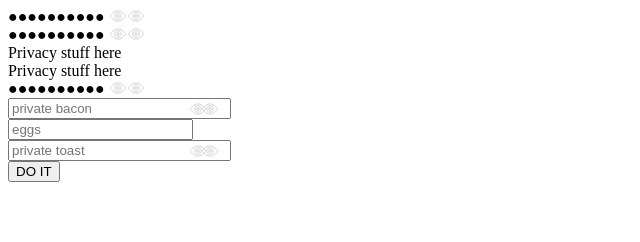
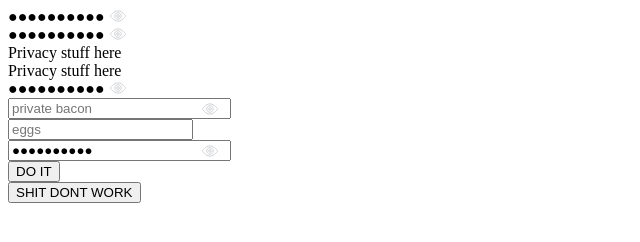
Before and after one commit to scottwhite/privacy-field, a website built with webpack: page index.html in a window 1280 px wide. Shown: the whole page, without its empty margins (0-640 px from the left). Built offline with nearby package versions, Linux system fonts and the light colour scheme.

Commit message:
fixes from SW and JC

```diff
--- a/index.html
+++ b/index.html
@@ -12,7 +12,7 @@
         text-align: center;
       }
     </style>
-    <script src="https://raw.githubusercontent.com/scottwhite/privacy-field/master/privacy_field.js"></script>
+    <script src="privacy_field.js"></script>
     <script>
       document.addEventListener('DOMContentLoaded', function(){
         let t = document.getElementById('toast');
@@ -40,10 +40,19 @@
           }
         });
       })
+      function makeNew(){
+        let papaDiv = document.createElement('div');
+        let newDiv = document.createElement('div');
+        newDiv.setAttribute('class', 'all-seeing-text');
+        newDiv.innerHTML = 'IT BROKE SON';
+        newDiv.setAttribute('style', 'display: inline');
+        papaDiv.appendChild(newDiv)
+        document.getElementById('root').appendChild(papaDiv);
+      }
     </script>
     </head>
     <body>
-      <div>
+      <div id='root'>
         <div style='display: inline-block'>
         <div class="all-seeing-text" style="display: inline; width: 100%">Privacy stuff a there</div>
         </div>
@@ -63,10 +72,11 @@
             <input type="text"  name="eggs" placeholder="eggs">
           </div>
           <div>
-            <input id="toast" type="text"  maxlength="5" class="all-seeing-text" name="toast" placeholder="private toast">
+            <input id="toast" type="text"  maxlength="5" class="all-seeing-text" name="toast" placeholder="private toast" value="get some">
           </div>
           <button type="submit">DO IT</button>
         </form>
+        <button onClick='javascript:makeNew()'>SHIT DONT WORK</button>
       </div>
     </body>
 </html>
--- a/privacy_field.js
+++ b/privacy_field.js
@@ -30,6 +30,7 @@ function click_check_if_should_mask(evnt){
 }
 
 function maskit(len){
+  len = len || 10;
   let masked='';
   for(let i=0;i<len;i++){
     masked += '\u25CF';
@@ -55,9 +56,9 @@ function setup_all_seeing_eye(eye, input_setup){
     clone_input.classList.remove('all-seeing-text');
     clone_input.classList.add('all-seeing-clone');
     let p =  input_setup.parentNode;
+    input_setup.setAttribute('maskid', maskid);
     clone_input.setAttribute('maskid', maskid);
     clone_input.setAttribute('id', 'input-'+maskid);
-    //clone_input.setAttribute('name', (input_setup.name || maskid) + '-clone');
     clone_input.removeAttribute('name');
     p.insertBefore(clone_input, eye);
     input_setup.setAttribute('style', 'display:none');
@@ -71,6 +72,9 @@ function setup_all_seeing_eye(eye, input_setup){
       value: clone_input.value || '',
       mask: true
     };
+    if(input_setup.value){
+      clone_input.setAttribute('value', maskit());
+    }
     addListeners(clone_input);
   }else{
     input_setup.setAttribute('maskid', maskid);
@@ -105,6 +109,11 @@ function setup_all_seeing_eye(eye, input_setup){
     evnt.preventDefault();
     evnt.stopPropagation();
   });
+}
+
+
+function check_if_done(node){
+  return (node.hasAttribute('maskid'));
 }
 
 function current_secret(n){
@@ -190,6 +199,13 @@ function createEye(){
 }
 
 function setup(){
+  if(observer){
+    try{
+      observer.disconnect();
+    }catch(e){
+      console.error('hurling ', e);
+    }
+  }
   let style = document.createElement('style');
   style.type='text/css';
   style.innerHTML = [
@@ -203,15 +219,22 @@ function setup(){
   document.getElementsByTagName('head')[0].appendChild(style);
   let targets = document.getElementsByClassName('all-seeing-text');
   for(let i=0;i< targets.length; i++){
-    let eye = createEye();
-    let t = targets[i];
-    let p = t.parentNode;
-    p.appendChild(eye);
-    setup_all_seeing_eye(eye,t);
+    if(!check_if_done(targets[i])){
+      let eye = createEye();
+      let t = targets[i];
+      let p = t.parentNode;
+      p.appendChild(eye);
+      setup_all_seeing_eye(eye,t);
+    }
   }
   document.body.addEventListener('focusin', check_if_should_mask);
   document.addEventListener('click', check_if_should_mask);
   document.addEventListener('touch', check_if_should_mask);
+  // configuration of the observer:
+  var config = { attributes: true, childList: true, subtree: true, characterData: true };
+  // pass in the target node, as well as the observer options
+  let body = document.getElementsByTagName('body')[0];
+  observer.observe(body, config);
 }
 
 function cleanup(){
@@ -225,6 +248,14 @@ document.addEventListener('DOMContentLoaded', function(){
   setup();
 })
 
+//mutation check
+var observer = new MutationObserver(function(mutations) {
+  mutations.forEach(function(mutation) {
+    console.log(mutation.type);
+    setup();
+  });
+});
+
 return {
   super_secrets: super_secret,
   setup: setup,
--- a/webpack.config.js
+++ b/webpack.config.js
@@ -26,7 +26,7 @@ module.exports = {
   },
   plugins: [
     new webpack.optimize.UglifyJsPlugin({
-      compress: {warnings: true}
+      compress: {warnings: true, unused: false}
     })
   ],
   //todo: get this working I guessssssssss
```
